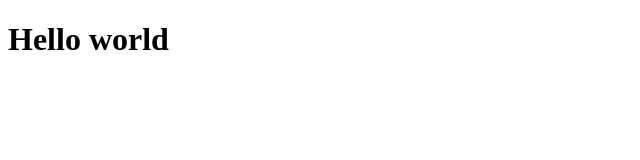
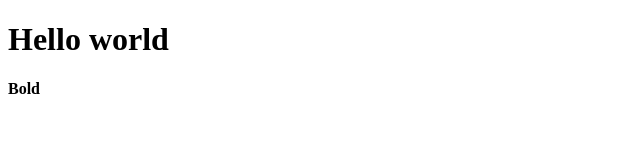
Before and after one commit to liamkar/reactstart, a React (Create React App) app: page / in a window 1280 px wide. Shown: the top 160 px of the page, without its empty margins (0-640 px from the left). Built offline with nearby package versions, Linux system fonts and the light colour scheme.

Commit message:
render more advanced

```diff
--- a/src/App.js
+++ b/src/App.js
@@ -3,8 +3,14 @@
 
 class App extends React.Component {
   render() {
-    return <h1>Hello world</h1>
+    return  (
+    <div>
+      <h1>Hello world</h1>
+      <b>Bold</b>
+    </div>
+    )
   }
 }
+//stateless function component
 //const App = () => <h1>Hello</h1>
 export default App;
```
